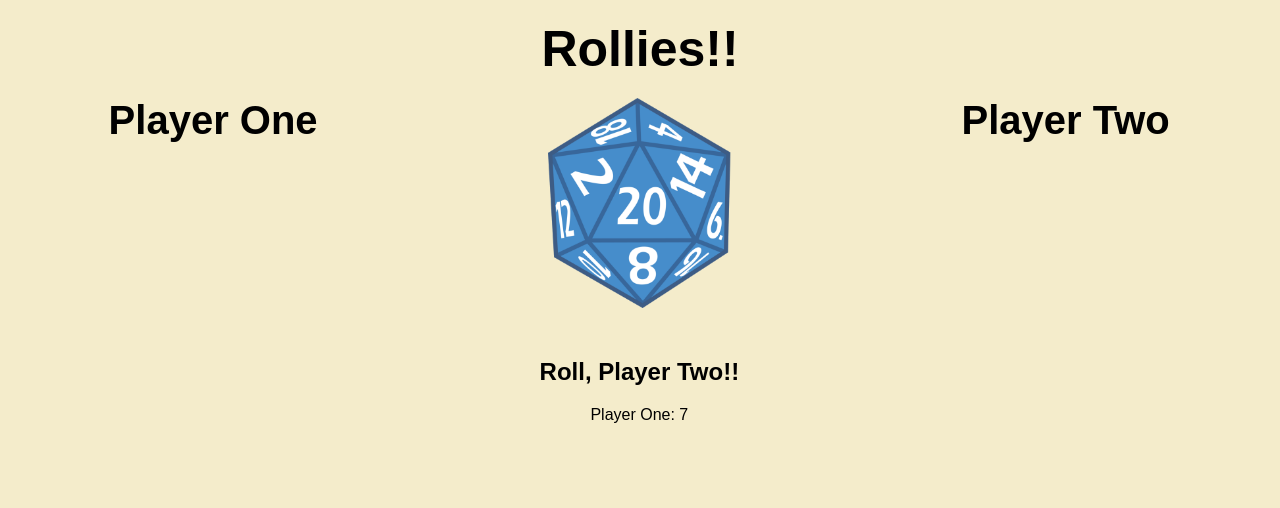
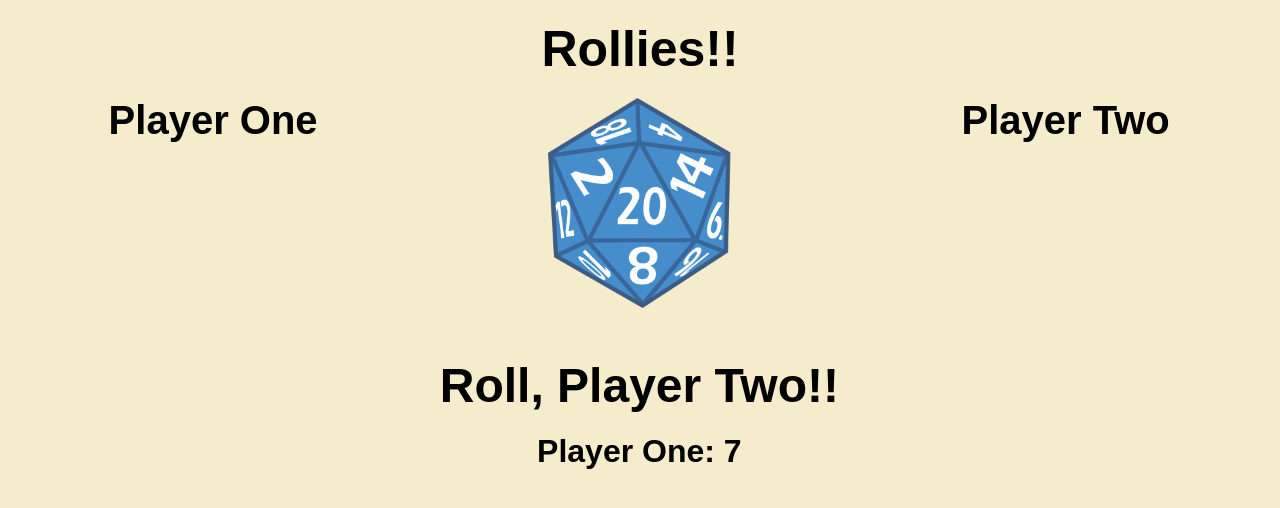
Before and after one commit to Jorgan612/Rollies, a React (Create React App) app: page / in a window 1280 px wide. Both pictures are taken after a click on the picture 639 px from the left and 203 px from the top of the page. Shown: the top 508 px of the page. Built offline with nearby package versions, Linux system fonts and the light colour scheme.

Commit message:
Continue styling sections.

```diff
--- a/src/Components/App.js
+++ b/src/Components/App.js
@@ -69,25 +69,25 @@ return (
       <section className='player-one-section'>
         <h1 className='player-one-title title'>Player One</h1>
         {playerOneWins && <div className='total-wins-div'>
-          <p className='total-wins'>Wins</p>
-          <p className='number-of-wins'>{playerOneWins}</p>
+          <p className='total-wins title'>Wins</p>
+          <p className='number-of-wins title'>{playerOneWins}</p>
         </div>}
       </section>
       <section className='center-section'>
         {!isDisabled ? <img className='blue-dice-png-button' src={dice} alt='Blue 20 sided polyhedral dice'  onClick={getDiceRoll}/> : <img className='blue-dice-png-button' src={dice} alt='Blue 20 sided polyhedral dice' />}
         {!isDisabled && <div className='player-turn-div'>
-        {isPlayerOneTurn && <h2 className='title'>Roll, Player One!!</h2>}
-        {!isPlayerOneTurn && <h2 className='title'>Roll, Player Two!!</h2>}
+        {isPlayerOneTurn && <h2 className='current-roller title'>Roll, Player One!!</h2>}
+        {!isPlayerOneTurn && <h2 className='current-roller title'>Roll, Player Two!!</h2>}
         </div>}
-        {playerOneRoll && <p className='current-roll one'>Player One: {playerOneRoll}</p>}
-        {playerTwoRoll && <p className='current-roll'>Player Two: {playerTwoRoll}</p>}
-        {winningPlayer && <h3 className='winning-player'>{winningPlayer}</h3>}
+        {playerOneRoll && <p className='current-roll one title'>Player One: {playerOneRoll}</p>}
+        {playerTwoRoll && <p className='current-roll title'>Player Two: {playerTwoRoll}</p>}
+        {winningPlayer && <h3 className='winning-player title'>{winningPlayer}</h3>}
       </section>
       <section className='player-two-section'>
         <h1 className='player-two-title title'>Player Two</h1>
        {playerTwoWins && <div className='total-wins-div'>
-          <p className='total-wins'>Wins</p>
-          <p className='number-of-wins'>{playerTwoWins}</p>
+          <p className='total-wins title'>Wins</p>
+          <p className='number-of-wins title'>{playerTwoWins}</p>
         </div>}
       </section>
     </div>
--- a/src/css/App.css
+++ b/src/css/App.css
@@ -10,7 +10,6 @@
   align-items: center;
   height: 100vh;
   width: 100vw;
-  font-family: Arial, Helvetica, sans-serif;
   background-color: #f4eccb;
   ;
 }
@@ -66,7 +65,15 @@
 .one {
   margin-top: 20px;
 }
+
+.current-roller {
+  font-size: 3em;
+  font-weight: bolder;
+}
+
 .current-roll {
+  font-size: 2em;
+  font-weight: bolder;
   margin: 10px 0px;
 }
 
@@ -84,6 +91,7 @@
 .total-wins {
   text-decoration: underline;
   font-weight: bolder;
+  font-size: 2em;
 }
 
 .number-of-wins {
```
